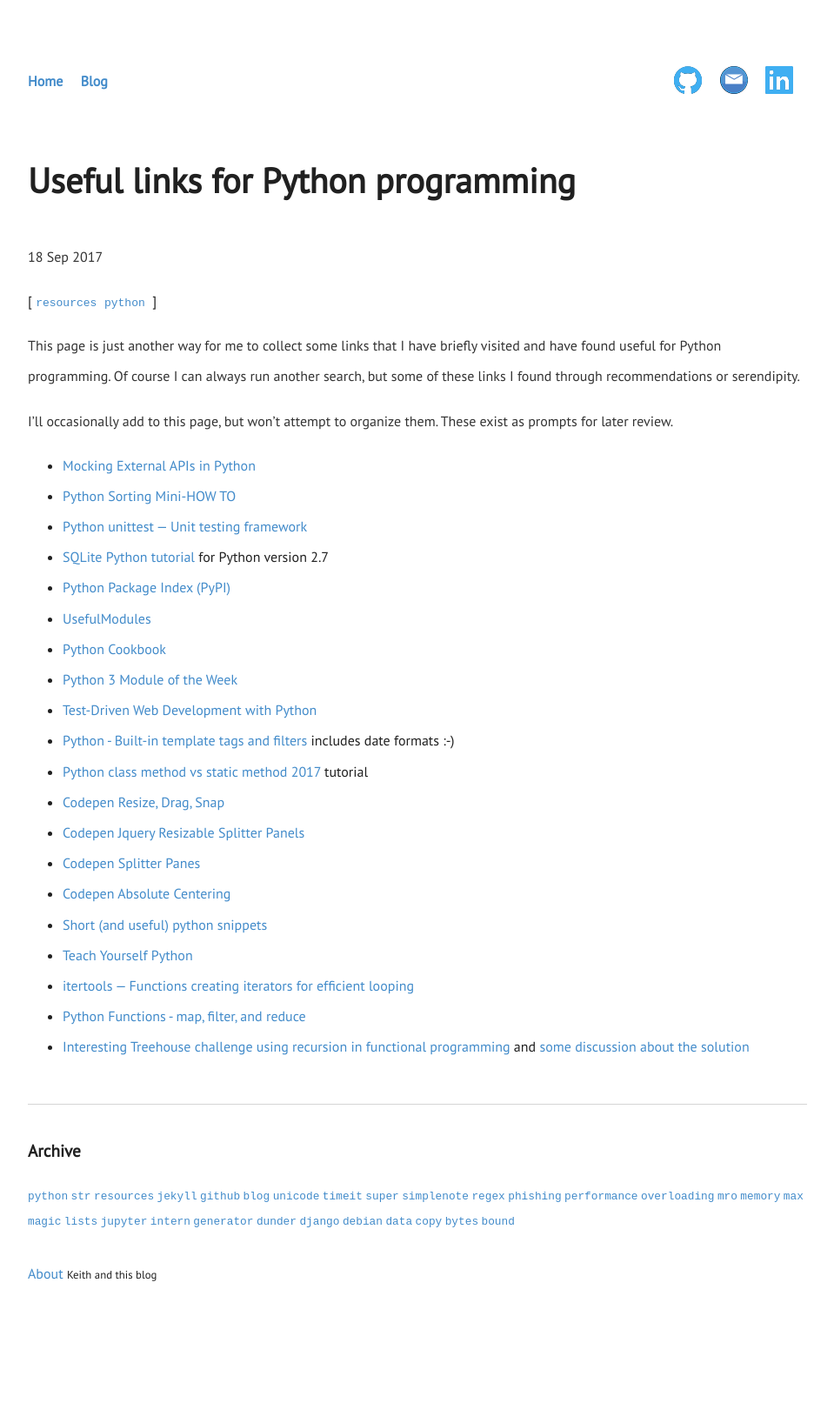
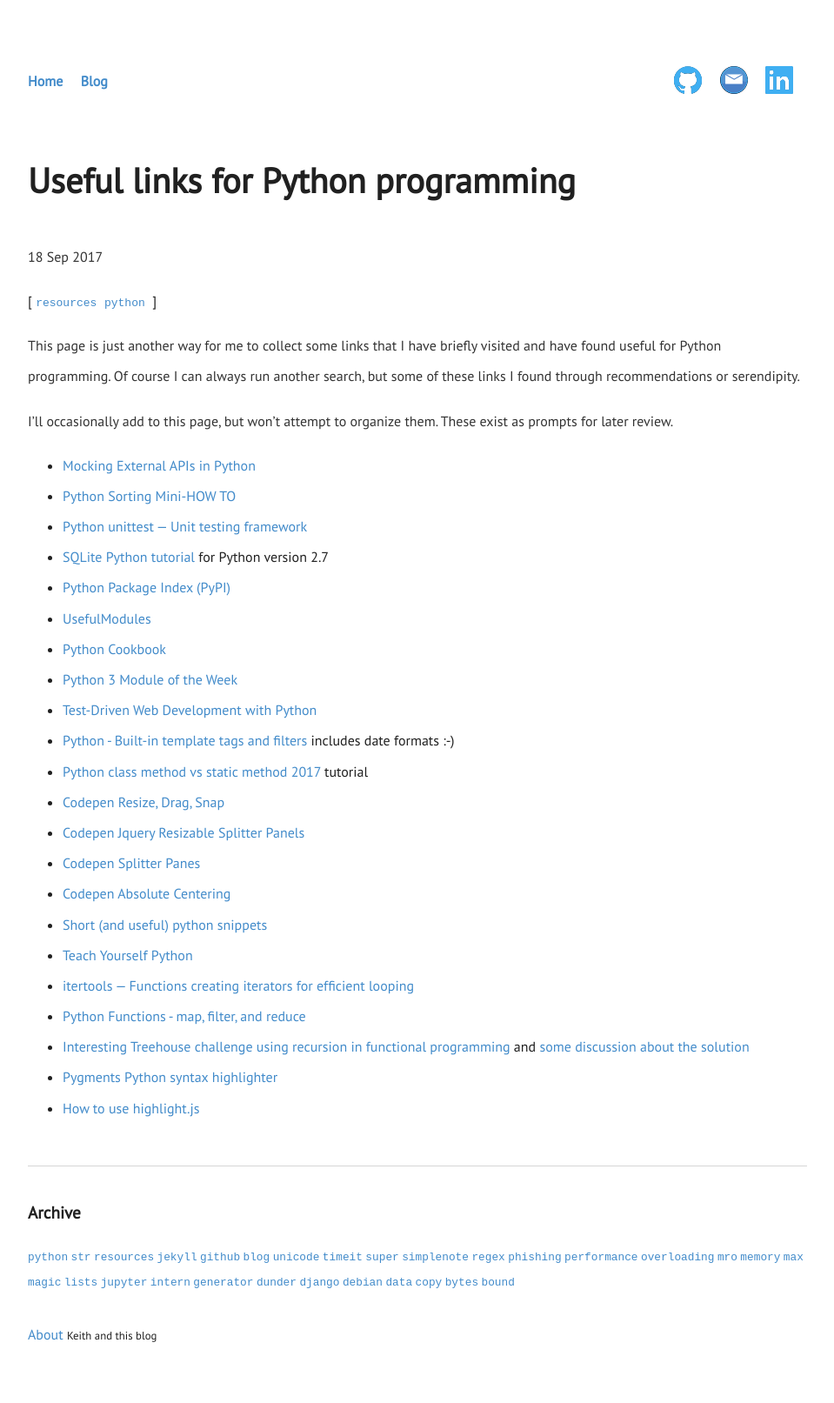
Before and after one commit to keithostertag/keithostertag.github.io, a Jekyll site: the page built from _posts/2017-09-15-useful-links-for-python-programming.md, in a window 1280 px wide. Shown: the whole page at 87% size, without its empty margins (160-1119 px from the left). Built offline with Jekyll 4.4.1, drawn with Linux system fonts in a browser that asks for light colours; before the commit the page ends 1542 px from its top, so only the background shows below that.

Commit message:
added links to python and django

```diff
--- a/_posts/2017-09-15-useful-links-for-python-programming.md
+++ b/_posts/2017-09-15-useful-links-for-python-programming.md
@@ -29,3 +29,5 @@ I'll occasionally add to this page, but won't attempt to organize them. These ex
 * [itertools — Functions creating iterators for efficient looping](https://docs.python.org/3/library/itertools.html)
 * [Python Functions - map, filter, and reduce](http://www.bogotobogo.com/python/python_fncs_map_filter_reduce.php)
 * [Interesting Treehouse challenge using recursion in functional programming](https://teamtreehouse.com/library/functional-python/the-lambda-lambada/recursion) and [some discussion about the solution](https://teamtreehouse.com/community/functional-python-recursion)
+* [Pygments Python syntax highlighter](http://pygments.org/docs/quickstart/)
+* [How to use highlight.js](https://highlightjs.org/usage/)
```
Also changed, not shown: _posts/2017-09-26-useful-links-for-django-programming.md (+1 -1 lines).
